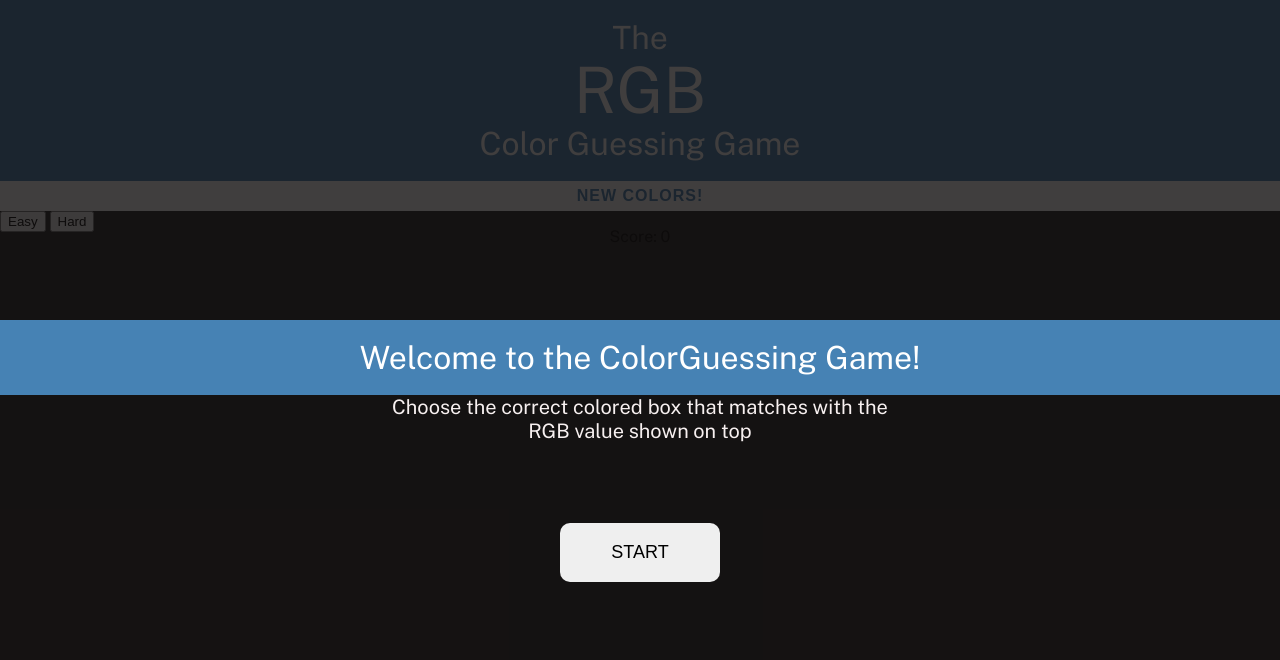
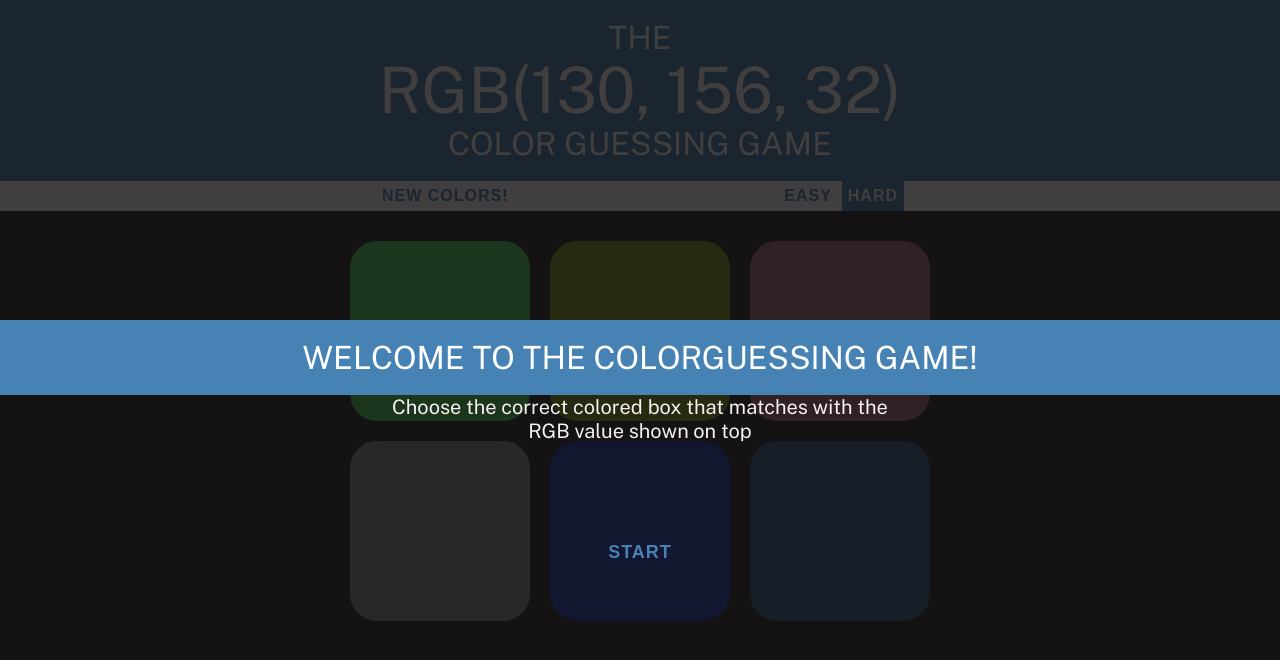
Before and after one commit to Programming-School-Pro-Coding/Color-Guess-Game, a plain HTML site: page index.html in a window 1280 px wide. Drawn offline with nearby package versions, Linux system fonts and the light colour scheme.

Commit message:
Fix Some Issues

```diff
--- a/css/style.css
+++ b/css/style.css
@@ -1,21 +1,30 @@
-/* Start Global Styles */
-@import url("https://fonts.googleapis.com/css2?family=Inter:wght@100;200;300;400;500;600;700;800;900&family=Outfit:wght@100;200;300;400;500;600;700;800;900&family=Public+Sans:ital,wght@0,100;0,200;0,300;0,400;0,500;0,600;0,700;0,800;0,900;1,100;1,200;1,300;1,400;1,500;1,600;1,700;1,800;1,900&family=Red+Hat+Display:ital,wght@0,300;0,400;0,500;0,600;0,700;0,800;0,900;1,300;1,400;1,500;1,600;1,700;1,800;1,900&display=swap");
-* {
-  -webkit-transition: all 0.5s;
-  transition: all 0.5s;
+
+
+
+@import url("https://fonts.googleapis.com/css2?family=Outfit:wght@100;200;300;400;500;600;700;800;900&family=Public+Sans:ital,wght@0,100;0,200;0,300;0,400;0,500;0,600;0,700;0,800;0,900;1,100;1,200;1,300;1,400;1,500;1,600;1,700;1,800;1,900&display=swap");
+
+body {
+  background-color: #232323;
+  margin: 0;
+  font-family: "Public Sans", sans-serif;
 }
 
-body {
-  margin: 0;
-  font-family: "Public Sans", sans-serif;
-  background: #232323;
+.square {
+  width: 30%;
+  margin: 1.66667%;
+  padding-bottom: 30%;
+  float: left;
+  background: yellow;
+  border-radius: 15%;
+  transition: background 0.6s;
+  -webkit-transition: background 0.6s;
+  -moz-transition: background 0.6s;
+  cursor: pointer;
 }
 
-/* End Global Styles */
-/* Start Game-Container */
-#true {
-  width: calc(100% + 500px);
-  color: white;
+#container {
+  max-width: 600px;
+  margin: 20px auto;
 }
 
 h1 {
@@ -24,12 +33,9 @@ h1 {
   background: steelblue;
   margin: 0;
   font-weight: normal;
+  text-transform: uppercase;
   line-height: 1.1;
   padding: 20px 0;
-}
-
-h1 #colorDisplay {
-  font-size: 200%;
 }
 
 #stripe {
@@ -38,7 +44,15 @@ h1 #colorDisplay {
   text-align: center;
 }
 
-#stripe .btn {
+.selected {
+  color: white;
+  background: steelblue;
+}
+#colorDisplay {
+  font-size: 200%;
+}
+
+button {
   border: none;
   background: none;
   text-transform: uppercase;
@@ -54,12 +68,12 @@ h1 #colorDisplay {
   cursor: pointer;
 }
 
-#stripe .btn:hover {
-  color: white;
-  background: steelblue;
+#message {
+  display: inline-block;
+  width: 20%;
 }
 
-#stripe .selected {
+button:hover {
   color: white;
   background: steelblue;
 }
@@ -73,12 +87,13 @@ h1 #colorDisplay {
   height: 100%;
   /* min-width: 5rem; */
   /* min-height: 30vh; */
-  /* top: 30%;
-  left: 20%; */
+  /* top: 30%; */
+  /* left: 20%; */
   /* height: 20vh; */
   margin: auto;
   z-index: 5;
   color: rgb(247, 240, 240);
+  transition: all 0.5s;
 }
 
 #popup-center {
@@ -117,6 +132,3 @@ h1 #colorDisplay {
   background-color: rgb(53, 21, 196);
   border: 3px solid white;
 }
-
-/* End Game-Container */
-/*# sourceMappingURL=style.css.map */
--- a/index.html
+++ b/index.html
@@ -29,10 +29,9 @@
       <div id="stripe">
         <button class="btn" id="reset">New Colors!</button>
         <span id="message"></span>
-        <p class="score__paragraph">Score: <span class="score">0</span></p>
+        <button class="btn" id="easyBtn">Easy</button>
+        <button class="btn selected" id="hardBtn">Hard</button>
       </div>
-      <button class="btn" id="easyBtn">Easy</button>
-      <button class="btn selected" id="hardBtn">Hard</button>
     </div>
     <div id="container">
       <div class="square"></div>
@@ -43,6 +42,6 @@
       <div class="square"></div>
     </div>
 
-    <script src="index.js"></script>
+    <script src="./index.js"></script>
   </body>
 </html>
--- a/index.js
+++ b/index.js
@@ -34,7 +34,6 @@ generateRandomColors(num_of_squares);
 
 function new_colors() {
   const squares = document.querySelectorAll(".square");
-  let score = parseInt(score_count.textContent);
   color_generator();
   rgb_color = generateRandomColors(num_of_squares);
   for (let g = 0; g < num_of_squares; g++) {
@@ -106,5 +105,6 @@ hardBtn.addEventListener("click", () => {
 
 startBtn.addEventListener("click", () => {  //hide popup banner when start button is clicked
   const element = document.querySelector('#popup-div');
-  element.style.display = 'none';
+  element.style.opacity = '0';
+  element.style.display = "none";
 })
--- a/scss/style.scss
+++ /dev/null
@@ -1,112 +0,0 @@
-/* Start Global Styles */
-
-@import url("https://fonts.googleapis.com/css2?family=Inter:wght@100;200;300;400;500;600;700;800;900&family=Outfit:wght@100;200;300;400;500;600;700;800;900&family=Public+Sans:ital,wght@0,100;0,200;0,300;0,400;0,500;0,600;0,700;0,800;0,900;1,100;1,200;1,300;1,400;1,500;1,600;1,700;1,800;1,900&family=Red+Hat+Display:ital,wght@0,300;0,400;0,500;0,600;0,700;0,800;0,900;1,300;1,400;1,500;1,600;1,700;1,800;1,900&display=swap");
-$defaultFont: "Public Sans", sans-serif;
-// $defaultFont: "Red Hat Display", sans-serif;
-// $defaultFont: "Outfit", sans-serif;
-// $defaultFont: "Inter", sans-serif;
-
-* {
-  transition: all 0.5s;
-}
-
-body {
-  margin: 0;
-  font-family: $defaultFont;
-  background: #232323;
-}
-
-/* End Global Styles */
-
-/* Start Game-Container */
-
-#true {
-  width: calc(100% + 500px);
-  color: white;
-}
-
-h1 {
-  color: white;
-  text-align: center;
-  background: steelblue;
-  margin: 0;
-  font-weight: normal;
-  line-height: 1.1;
-  padding: 20px 0;
-
-  #colorDisplay {
-    font-size: 200%;
-  }
-}
-
-#stripe {
-  background: white;
-  height: 30px;
-  text-align: center;
-
-  .btn {
-    border: none;
-    background: none;
-    text-transform: uppercase;
-    height: 100%;
-    font-weight: 700;
-    color: steelblue;
-    letter-spacing: 1px;
-    font-size: inherit;
-    transition: all 0.3s;
-    -webkit-transition: all 0.3s;
-    -moz-transition: all 0.3s;
-    outline: none;
-    cursor: pointer;
-
-    &:hover {
-      color: white;
-      background: steelblue;
-    }
-  }
-
-  .selected {
-    color: white;
-    background: steelblue;
-  }
-
-  #messages {
-    display: inline-block;
-    width: 20%;
-
-    #message {
-      position: absolute;
-      left: 700px;
-      top: 187px;
-    }
-  }
-
-  .score__paragraph {
-    position: absolute;
-    left: 600px;
-    top: 170px;
-  }
-}
-
-#wrapper {
-  width: 100%;
-  background: #232323;
-  #container {
-    max-width: 600px;
-    margin: 20px auto;
-
-    .square {
-      width: 30%;
-      margin: 1.66667%;
-      /*need to understand as it's the reason of the visibility of empty divs*/
-      padding-bottom: 30%;
-      float: left;
-      border-radius: 15%;
-      transition: all 0.6s;
-      -webkit-transition: all 0.6s;
-      -moz-transition: all 0.6s;
-      cursor: pointer;
-    }
-  }
-}
-/* End Game-Container */
```
Also changed, not shown: 1 other file.
